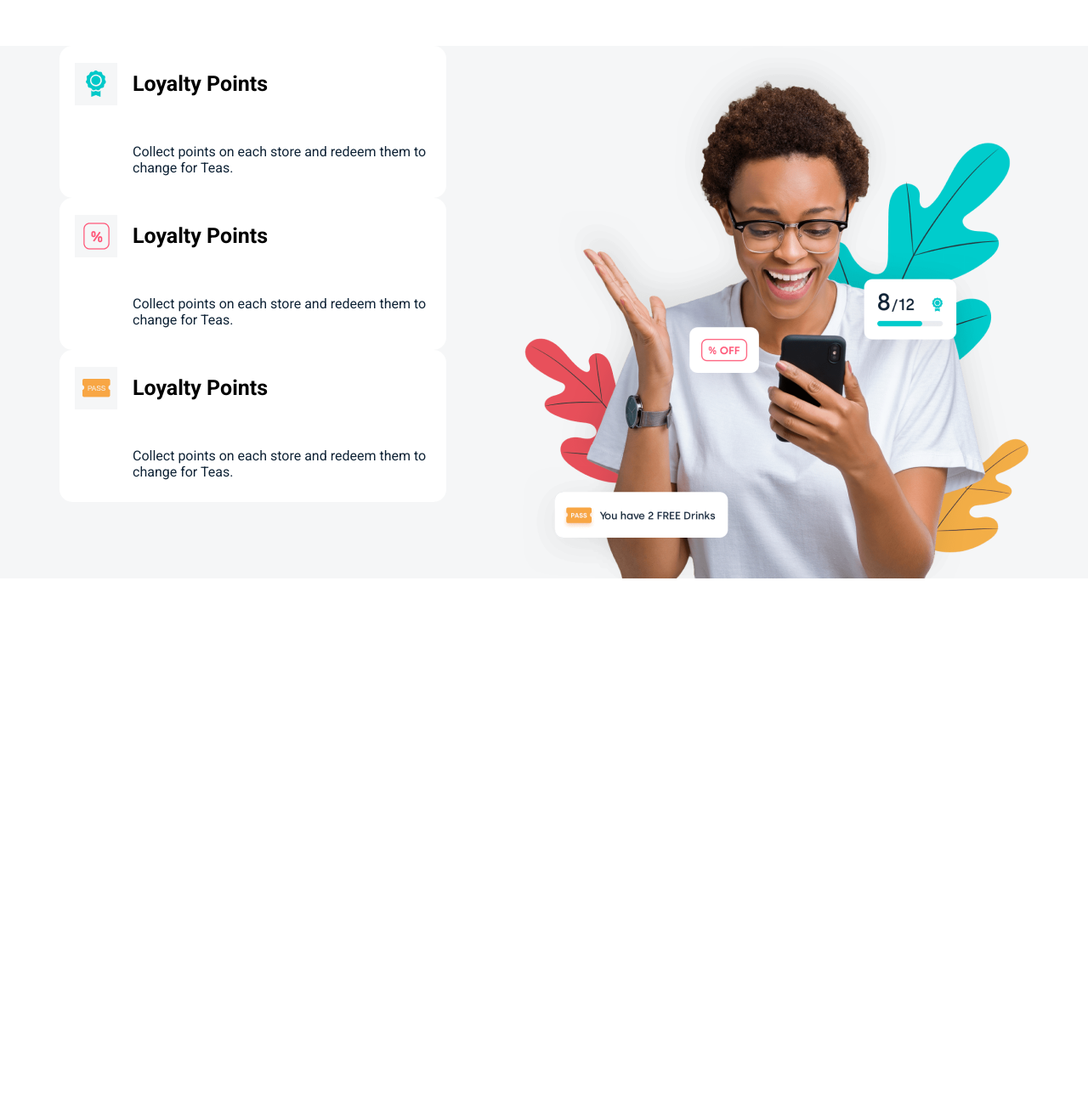
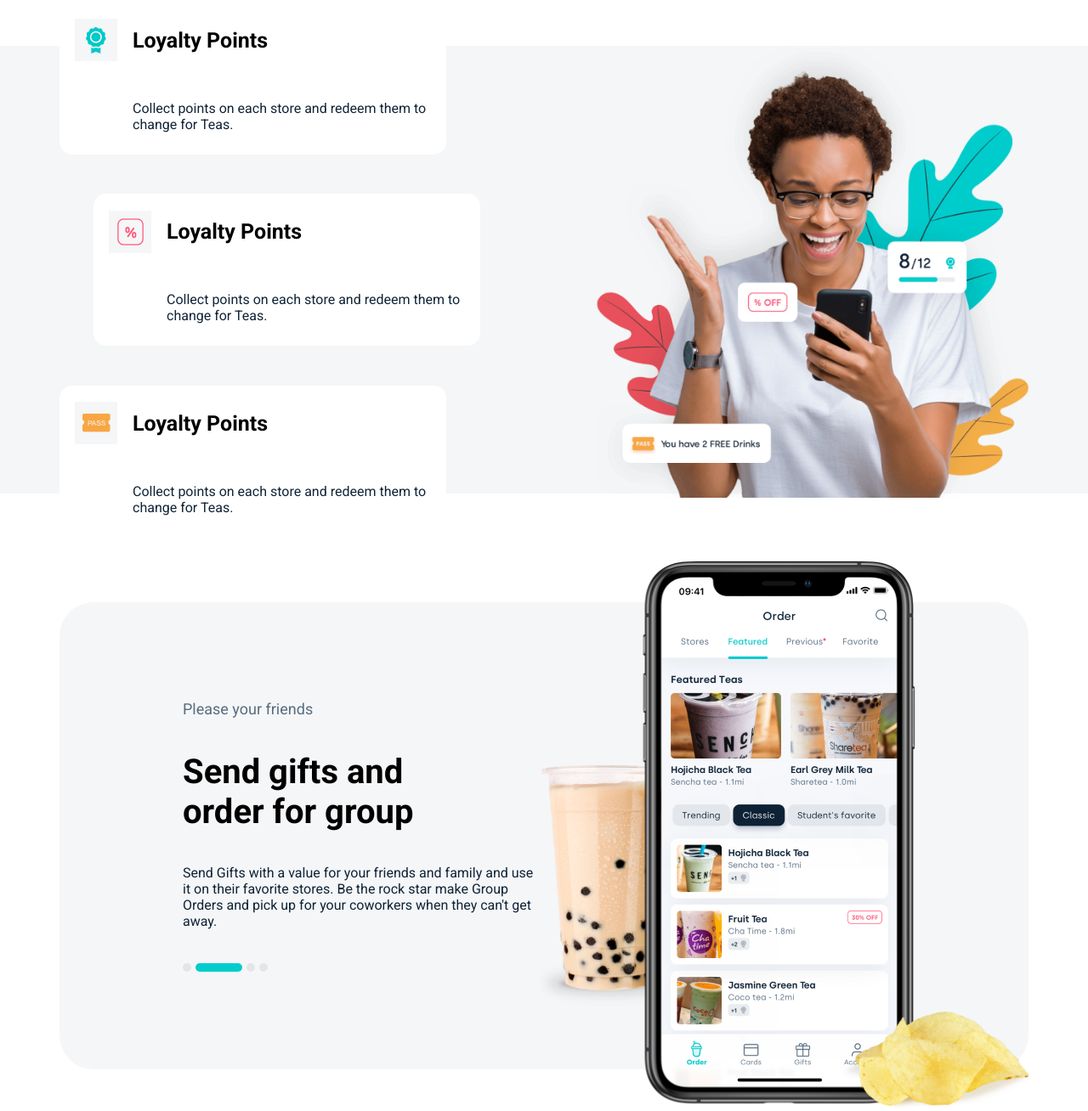
Before and after one commit to AkelaWhiteWolf/Bank, a plain HTML site: page Page making/TPass/index.html in a window 1280 px wide. Shown: the part 1767-3075 px from the top of the page at 85% size. Before the commit the page ends 2448 px from the top, so only its background shows below. Drawn offline with Linux system fonts and the light colour scheme.

Commit message:
/work is going/

```diff
--- a/Page making/TPass/css/style.css
+++ b/Page making/TPass/css/style.css
@@ -156,14 +156,24 @@
 }
 .section-with-girl {
     background-color: var(--sections-background);
+    max-height: 527px;
+    display: flex;
+    align-items: center;
 }
 .section-with-girl__content-container {
     display: flex;
     justify-content: space-between;
+    align-items: center;
+}
+.section-with-girl__stickers-container {
+    height: 630px;
+    display: flex;
+    flex-direction: column;
+    justify-content: space-between;
 }
 .sticker {
     max-width: 455px;
-    min-height: 179px;
+    height: 179px;
     background-color: white;
     border-radius: 15px;
     /* box-shadow: 0px 0px 5px 0.1px black; */
@@ -176,7 +186,6 @@
     height: 50px;
     background-color: var(--sections-background);
     display: flex;
-    flex-wrap: nowrap;
     justify-content: center;
     align-items: center;
     justify-self: center;
@@ -184,7 +193,18 @@
 .sticker__p {
     grid-column-start: 2;
 }
+.section-with-girl__sticker-margin {
+    margin-left: 40px;
+}
 .section-with-girl__img-container {
-    display: flex;
-    justify-content: center;
+    max-height: 537px;
 }
+.afro-img {
+    height: 537px;
+    object-fit: contain;
+}
+
+.main__section-5 {
+    margin-top: 8rem;
+    justify-content: flex-end;
+}
--- a/Page making/TPass/index.html
+++ b/Page making/TPass/index.html
@@ -85,7 +85,7 @@
                         <p class="_text sticker__p">Collect points on each store and redeem them to change for Teas.</p>
                     </div>
 
-                    <div class="sticker">
+                    <div class="sticker section-with-girl__sticker-margin">
                         <div class="sticker__img-container">
                             <img src="./img/sticker__procent.png" alt="procent" class="sticker__img">
                         </div>
@@ -103,9 +103,24 @@
                 </div>
 
                 <div class="section-with-girl__img-container">
-                    <img src="./img/Afro.png" alt="Afro girl">
+                    <img src="./img/Afro.png" alt="Afro girl" class="afro-img">
                 </div>
             </div>
+        </section>
+
+        <section class="_section section-with-phone main__section-5">
+            <div class="section-with-phone__text-container">
+                <p class="_text_gray">Please your friends</p>
+                <h2 class="_h2">Send gifts and<br>order for group</h2>
+                <p class="_text">Send Gifts with a value for your friends and family and use it on their favorite stores. Be the rock star make Group Orders and pick up for your coworkers when they can't get away.</p>
+                <div class="duts-container">
+                    <div class="dut"></div>
+                    <div class="line"></div>
+                    <div class="dut"></div>
+                    <div class="dut"></div>
+                </div>
+            </div>
+            <img src="./img/Phone-and-food.png" alt="Phone and food" class="section-3__img">
         </section>
     </main>
 </body>
```
